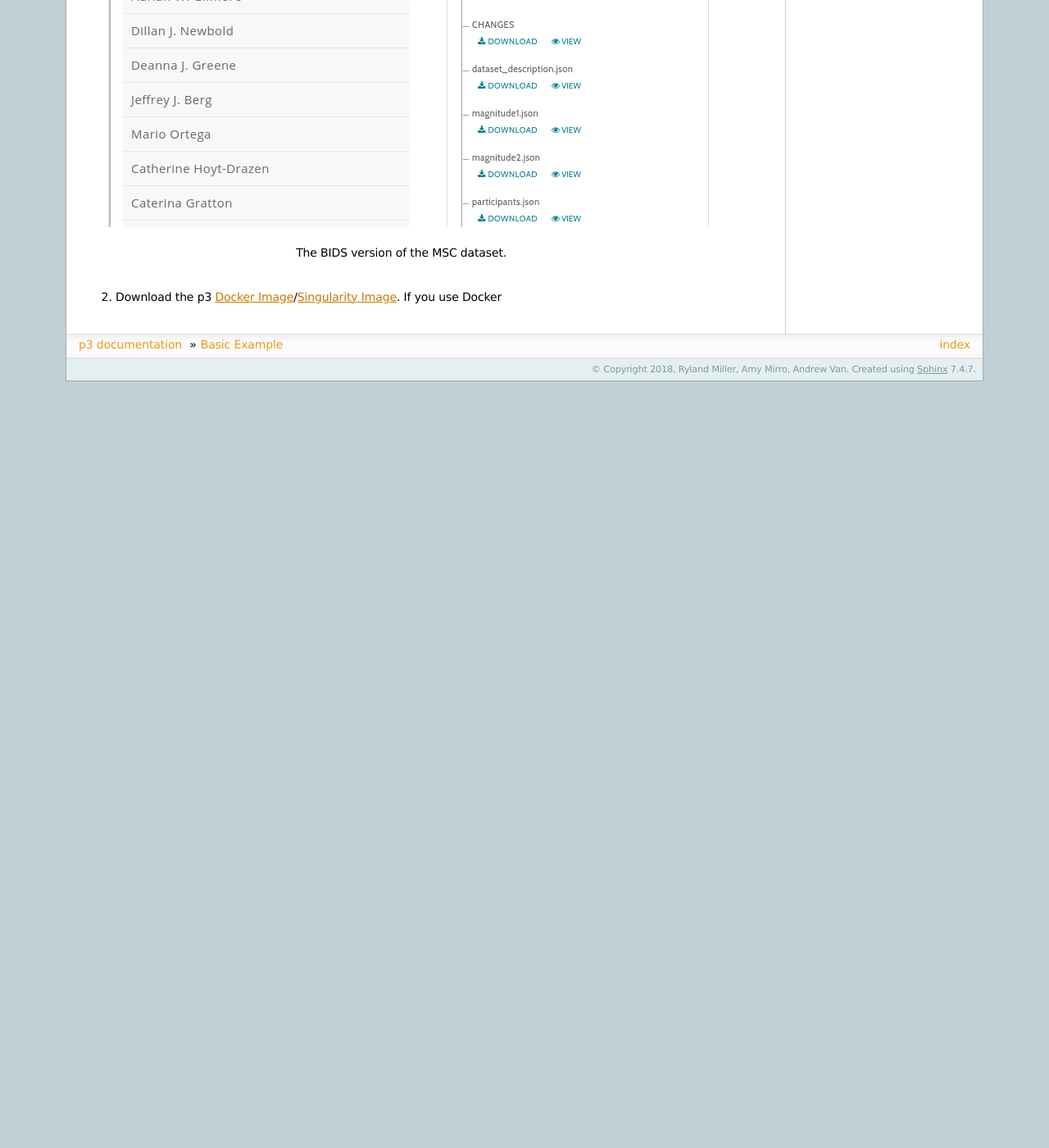
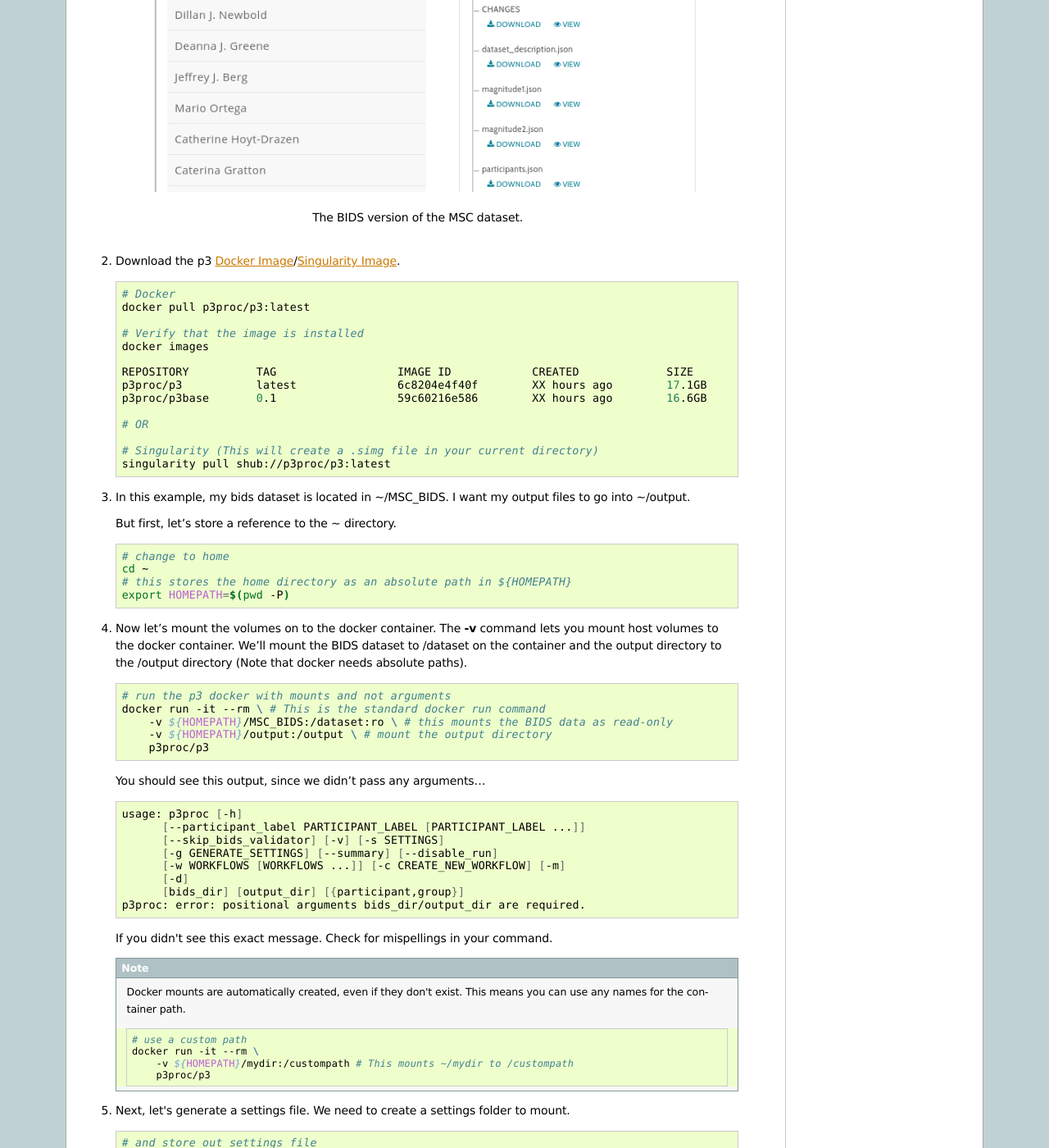
Before and after one commit to p3proc/p3, a Sphinx documentation site: the page built from docs/tutorials/basic_example.rst, in a window 1280 px wide and 1400 px high, scrolled down 646 px. Shown: the whole window at 82% size. Built offline with Sphinx 7.4.7, drawn with Linux system fonts in a browser that asks for light colours; before the commit the page ends 1111 px from its top, so only the background shows below that; some of the changed text lies outside the part shown.

Commit message:
add logo; update with basic tutorial

```diff
--- a/docs/index.rst
+++ b/docs/index.rst
@@ -1,5 +1,8 @@
 p3 - fmri processing pipeline
 =============================
+
+.. image:: _static/imgs/p3.png
+    :scale: 50%
 
 p3 is an extensible preprocessing pipeline that encourages
 experimentation and customization. In addition to providing a BIDS_-compatible preprocessing
--- a/docs/tutorials/advanced_example.rst
+++ /dev/null
@@ -1,4 +0,0 @@
-.. _`Advanced Example`:
-
-Advanced Example
-----------------
--- a/docs/tutorials/basic_example.rst
+++ b/docs/tutorials/basic_example.rst
@@ -2,14 +2,137 @@
 
 Basic Example
 -------------
+This example shows you how to run p3. It's meant for non-technical users and
+assumes not knowledge of Docker.
+
 1. Obtain a BIDS_ dataset. You can convert your own data or use one of the shared
    BIDS_ dataset on OpenNeuro_. In this tutorial, we use the `MSC dataset`_.
 
-.. figure:: ../_static/imgs/mscbids.png
-    :align: center
+    .. figure:: ../_static/imgs/mscbids.png
+        :align: center
 
-    The BIDS version of the MSC dataset.
+        The BIDS version of the MSC dataset.
 
-2. Download the p3 `Docker Image`_/`Singularity Image`_. If you use Docker
+2. Download the p3 `Docker Image`_/`Singularity Image`_.
+
+   .. code:: bash
+
+        # Docker
+        docker pull p3proc/p3:latest
+
+        # Verify that the image is installed
+        docker images
+
+        REPOSITORY          TAG                  IMAGE ID            CREATED             SIZE
+        p3proc/p3           latest               6c8204e4f40f        XX hours ago        17.1GB
+        p3proc/p3base       0.1                  59c60216e586        XX hours ago        16.6GB
+
+        # OR
+
+        # Singularity (This will create a .simg file in your current directory)
+        singularity pull shub://p3proc/p3:latest
+
+3. In this example, my bids dataset is located in ~/MSC_BIDS. I want my output files
+   to go into ~/output.
+
+   But first, let's store a reference to the ~ directory.
+
+   .. code:: bash
+
+        # change to home
+        cd ~
+        # this stores the home directory as an absolute path in ${HOMEPATH}
+        export HOMEPATH=$(pwd -P)
+
+4. Now let's mount the volumes on to the docker container. The **-v** command lets
+   you mount host volumes to the docker container. We'll mount the BIDS dataset
+   to /dataset on the container and the output directory to the /output directory
+   (Note that docker needs absolute paths).
+
+   .. code:: bash
+
+        # run the p3 docker with mounts and not arguments
+        docker run -it --rm \ # This is the standard docker run command
+            -v ${HOMEPATH}/MSC_BIDS:/dataset:ro \ # this mounts the BIDS data as read-only
+            -v ${HOMEPATH}/output:/output \ # mount the output directory
+            p3proc/p3
+
+   You should see this output, since we didn't pass any arguments...
+
+   .. code:: bash
+
+        usage: p3proc [-h]
+              [--participant_label PARTICIPANT_LABEL [PARTICIPANT_LABEL ...]]
+              [--skip_bids_validator] [-v] [-s SETTINGS]
+              [-g GENERATE_SETTINGS] [--summary] [--disable_run]
+              [-w WORKFLOWS [WORKFLOWS ...]] [-c CREATE_NEW_WORKFLOW] [-m]
+              [-d]
+              [bids_dir] [output_dir] [{participant,group}]
+        p3proc: error: positional arguments bids_dir/output_dir are required.
+
+   If you didn\'t see this exact message. Check for mispellings in your command.
+
+   .. note::
+
+        Docker mounts are automatically created, even if they don\'t exist. This means
+        you can use any names for the container path.
+
+        .. code:: bash
+
+            # use a custom path
+            docker run -it --rm \
+                -v ${HOMEPATH}/mydir:/custompath # This mounts ~/mydir to /custompath
+                p3proc/p3
+
+5. Next, let\'s generate a settings file. We need to create a settings folder to mount.
+
+   .. code:: bash
+
+        # and store out settings file
+        mkdir ~/mysettings
+
+   Now generate the settings file, mounting our newly created settings folder.
+
+   .. code:: bash
+
+        # Generate the settings file,
+        docker run -it --rm \
+            -v ${HOMEPATH}/mysettings:/settings \
+            p3proc -g /settings/newsettings.json
+
+   This will generate a settings file called **newsettings.json**. Since we mounted
+   our **mysettings** folder to the ./settings folder on the container, the **newsettings.json**
+   file should exist there.
+
+   The **newsettings.json** file can be modified with any text editor. See the :ref:`Settings`
+   section for more details on each option.
+
+6. Finally, let\'s run the pipeline. The most basic command provides a BIDS directory and an output
+   directory.
+
+   .. code:: bash
+
+        # Run the most basic pipeline command
+        docker run -it --rm \
+            -v ${HOMEPATH}/MSC_BIDS:/dataset:ro \
+            -v ${HOMEPATH}/output:/output \
+            p3proc/p3 /dataset /output # we use the container paths for the dataset/output
+
+   This will run the internally set default settings. If we want to use our
+   settings file generated in step 5. We\'ll need to mount our **mysettings**
+   folder and add the settings argument to the execution call.
+
+   .. code:: bash
+
+         # Run the most basic pipeline command
+         docker run -it --rm \
+             -v ${HOMEPATH}/MSC_BIDS:/dataset:ro \
+             -v ${HOMEPATH}/output:/output \
+             -v ${HOMEPATH}/mysettings:/settings \ # mount our settings folder
+             p3proc/p3 /dataset /output -s settings/newsettings.json # add the settings argument
+
+   This will run the pipeline with the specified settings.
+
+That\'s it! You\'ve run the p3 pipeline successfully!
 
 .. include:: ../links.rst
--- a/docs/tutorials/tutorials.rst
+++ b/docs/tutorials/tutorials.rst
@@ -5,6 +5,4 @@ Tutorials
 
 .. include:: basic_example.rst
 
-.. include:: advanced_example.rst
-
 .. include:: new_workflows.rst
```
